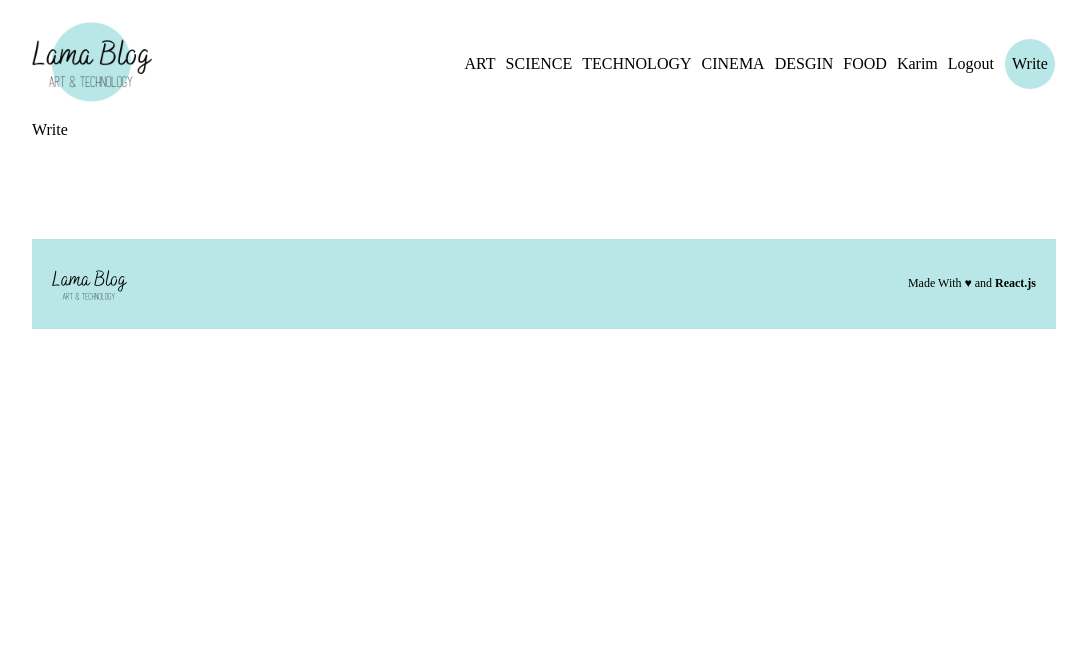
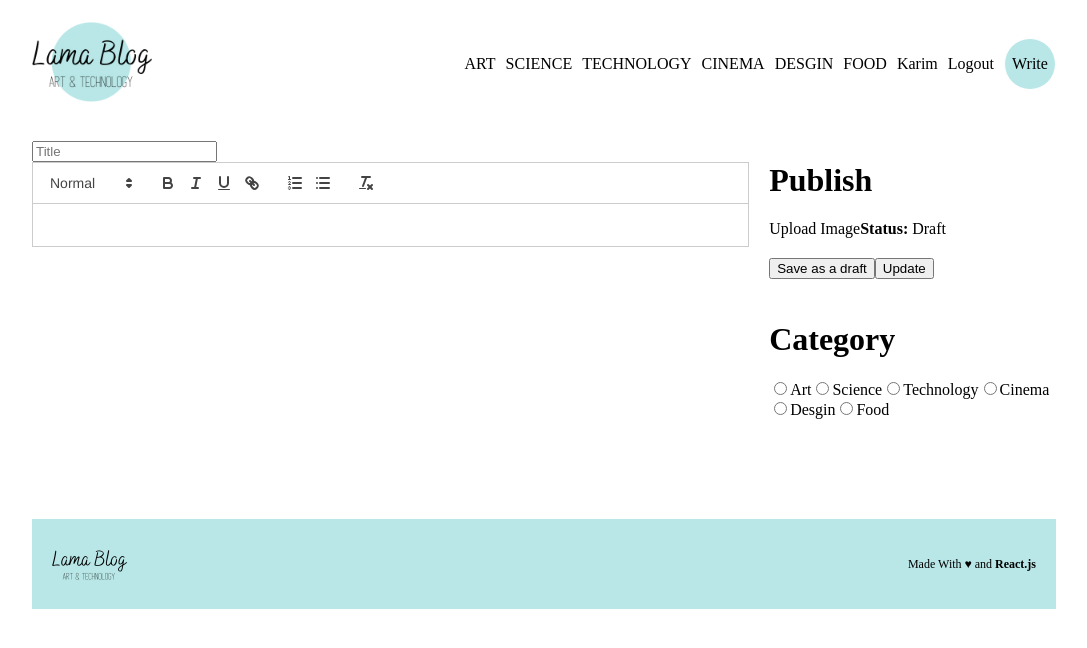
Before and after one commit to K-Othman/Full-Stack-Blog-App, a React (Create React App) app in the folder client/: page /write in a window 1280 px wide. Shown: the top 648 px of the page, without its empty margins (96-1183 px from the left). Built offline with nearby package versions, Linux system fonts and the light colour scheme.

Commit message:
working on the writing page

```diff
--- a/client/src/pages/Write.jsx
+++ b/client/src/pages/Write.jsx
@@ -1,7 +1,55 @@
-import React from "react";
+import React, { useState } from "react";
+import ReactQuill from "react-quill";
+import "react-quill/dist/quill.snow.css";
 
 const Write = () => {
-  return <div>Write</div>;
+  const [value, setValue] = useState("");
+
+  console.log(value);
+  return (
+    <div className="add">
+      <div className="content">
+        <input type="text" placeholder="Title" />
+        <div className="editerContainer">
+          <ReactQuill theme="snow" value={value} onChange={setValue} />
+        </div>
+      </div>
+      <div className="menu">
+        <div className="item">
+          <h1>Publish</h1>
+          <span>
+            <input style={{ display: "none" }} type="file" name="" id="file" />
+            <label htmlFor="file">Upload Image</label>
+            <b>Status: </b> Draft
+          </span>
+        </div>
+        <div className="buttons">
+          <button>Save as a draft</button>
+          <button>Update</button>
+        </div>
+        <div className="item">
+          <h1>Category</h1>
+          <input type="radio" name="cat" id="art" value="art" />
+          <label htmlFor="art">Art</label>
+
+          <input type="radio" name="cat" id="science" value="science" />
+          <label htmlFor="science">Science</label>
+
+          <input type="radio" name="cat" id="technology" value="technology" />
+          <label htmlFor="technology">Technology</label>
+
+          <input type="radio" name="cat" id="cinema" value="cinema" />
+          <label htmlFor="cinema">Cinema</label>
+
+          <input type="radio" name="cat" id="desgin" value="desgin" />
+          <label htmlFor="desgin">Desgin</label>
+
+          <input type="radio" name="cat" id="food" value="food" />
+          <label htmlFor="food">Food</label>
+        </div>
+      </div>
+    </div>
+  );
 };
 
 export default Write;
--- a/client/src/style.scss
+++ b/client/src/style.scss
@@ -290,5 +290,23 @@
         }
       }
     }
+    // Write
+
+    .add {
+      margin-top: 20px;
+      display: flex;
+
+      gap: 20px;
+
+      .content {
+        flex: 5;
+      }
+      .menu {
+        flex: 2;
+        display: flex;
+        flex-direction: column;
+        gap: 20px;
+      }
+    }
   }
 }
--- /dev/null
+++ b/package.json
@@ -0,0 +1,5 @@
+{
+  "dependencies": {
+    "react-quill": "^2.0.0"
+  }
+}
```
Also changed, not shown: 1 other file (tests, documents, lock files or other folders).
